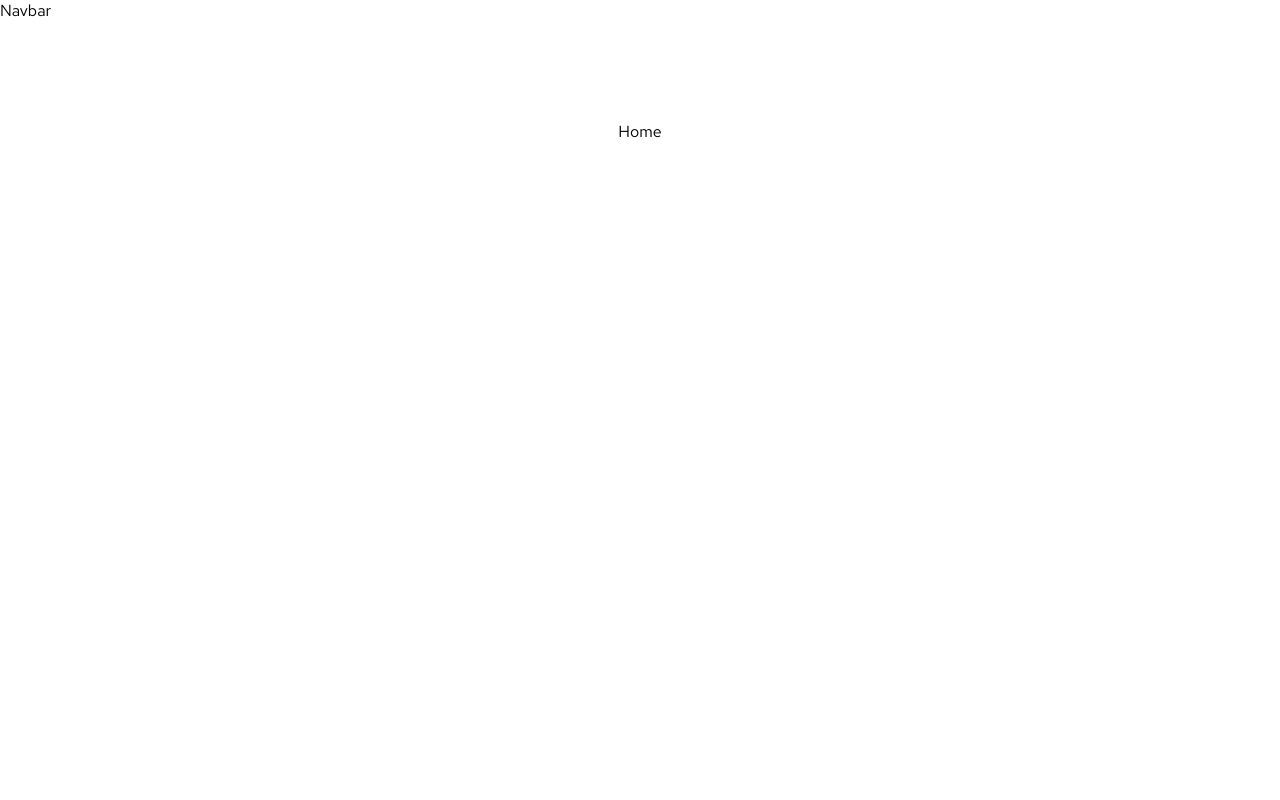
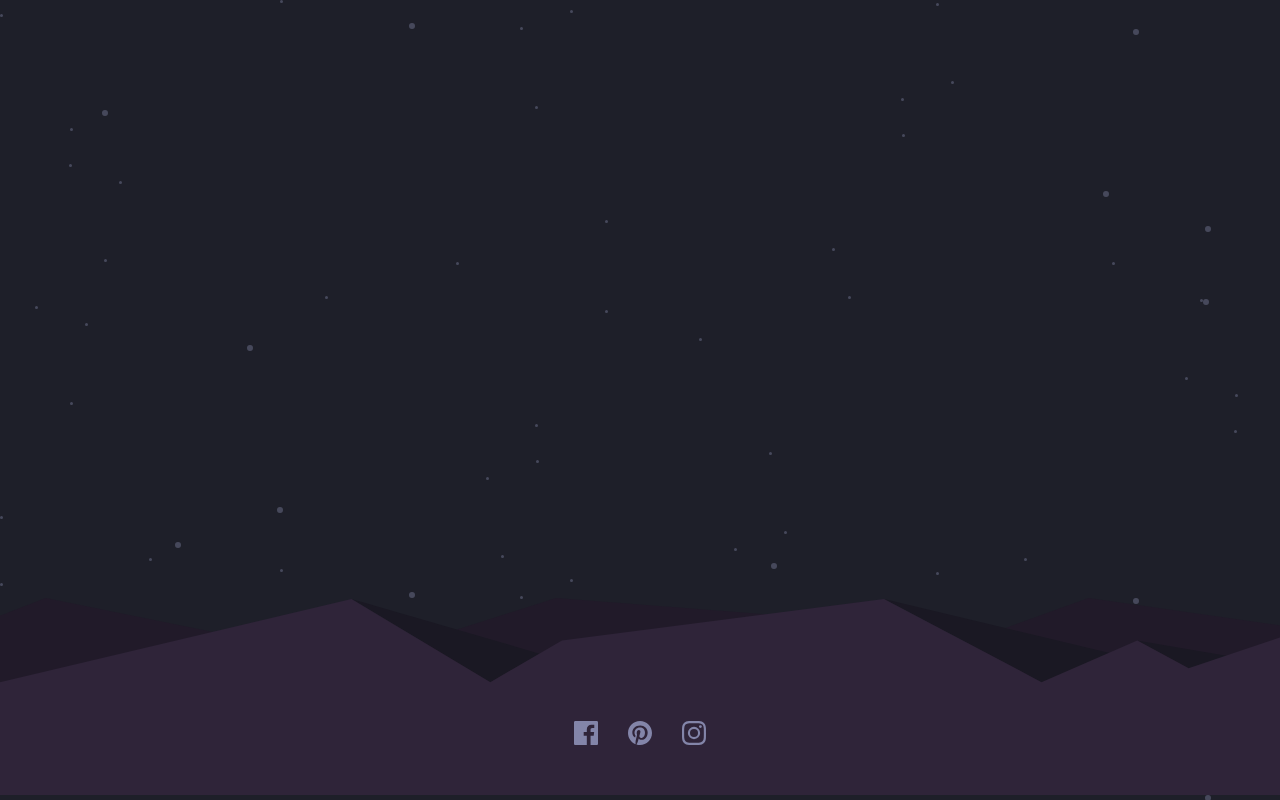
Before and after one commit to mena0018/Countdown-Timer, a React (Create React App) app: page / in a window 1280 px wide. Built offline with nearby package versions, Linux system fonts and the light colour scheme.

Commit message:
Etablishement of the Footer

```diff
--- a/src/App.tsx
+++ b/src/App.tsx
@@ -1,13 +1,11 @@
-import Navbar from "./components/Navbar/Navbar";
-import Home from "./pages/Home/Home";
+import Footer from "./components/Footer/Footer";
 
 
 function App() {
 
   return (
     <div className="App-container">
-      <Navbar />
-      <Home />
+         <Footer />
     </div>
   );
 }
--- /dev/null
+++ b/src/components/Footer/Footer.module.scss
@@ -0,0 +1,34 @@
+@import "../../scss/_mixins.scss";
+@import "../../scss/variables.scss";
+
+
+footer {
+  width: 100%;
+  height: auto;
+  position: fixed;
+  bottom: 0;
+  max-width: $max-width;
+
+  ul {
+    display: flex;
+    justify-content: center;
+    width: 100%;
+    position: absolute;
+    bottom: 25%;
+
+    .social_media {
+      list-style: none;
+      cursor: pointer;
+      color: transparent;
+      margin: 0 15px;
+
+      img {
+         transition: transform 0.2s ease-in-out;
+
+        &:hover {
+          transform: scale(1.4);
+        }
+      }
+    }
+  }
+}
--- /dev/null
+++ b/src/components/Footer/Footer.tsx
@@ -0,0 +1,28 @@
+import styles from "./Footer.module.scss";
+import Montain from "../../images/pattern-hills.svg";
+import FacebookIcon from "../../images/icon-facebook.svg";
+import InstagramIcon from "../../images/icon-instagram.svg";
+import PinterestIcon from "../../images/icon-pinterest.svg";
+
+
+export default function Footer() {
+
+  return (
+    <footer className={styles.nav}>
+      <ul>
+         <li className={styles.social_media}>
+            <img src={FacebookIcon} alt="Facebook Logo Icon" />
+         </li>
+
+         <li className={styles.social_media}>
+            <img src={PinterestIcon} alt="Pinterest Logo Icon" />
+         </li>
+
+         <li className={styles.social_media}>
+            <img src={InstagramIcon} alt="Instagram Logo Icon" />
+         </li>
+      </ul>
+      <img src={Montain} alt="Pattern Hills" />
+    </footer>
+  )
+}
--- a/src/components/Navbar/Navbar.module.scss
+++ /dev/null
@@ -1,14 +0,0 @@
-@import "../../scss/_mixins.scss";
-@import "../../scss/variables.scss";
-
-
-// nav {
-//   position: fixed;
-//   width: 100%;
-//   max-width: 1400px;
-//   height: 70px;
-//   background: $dark-blue;
-//   color: $light-grey;
-//   text-align: center;
-//   line-height: 70px;
-// }
--- a/src/components/Navbar/Navbar.tsx
+++ /dev/null
@@ -1,11 +0,0 @@
-import styles from "./Navbar.module.scss";
-
-
-export default function Navbar() {
-
-  return (
-    <nav className={styles.nav}>
-      Navbar
-    </nav>
-  )
-}
--- a/src/index.scss
+++ b/src/index.scss
@@ -15,12 +15,14 @@ html {
 body, #root {
   font-family: $font-fam;
   height: 100%;
+  background-image: url("./images/bg-stars.svg");
+  background-color: $dark-blue;
 }
 
 .App-container {
   width: 100%;
   height: 100%;
-  max-width: 1440px;
+  max-width: $max-width;
   margin: 0 auto;
   overflow-x: hidden;
 }
--- a/src/scss/_variables.scss
+++ b/src/scss/_variables.scss
@@ -6,10 +6,10 @@
 $primary:  #8486a9;
 $soft-red: #fb6087;
 
-$white: hsl(0, 0%, 100%);
-$dark-desaturated-blue: hsl(236, 21%, 26%);
-$dark-blue: hsl(235, 16%, 14%);
-$very-dark-blue: hsl(234, 17%, 12%);
+$white: #ffffff;
+$dark-desaturated-blue: #343650;
+$dark-blue: #1e1f29;
+$very-dark-blue: #191a24;
 
 
 
@@ -18,3 +18,9 @@ $very-dark-blue: hsl(234, 17%, 12%);
 $font-fam: "Red Hat text", sans-serif;
 $font-size: 14px;
 $font-weight: 700;
+
+
+
+// Width
+
+$max-width: 1440px;
```
Also changed, not shown: src/img/images/favicon-32x32.png (deleted).
